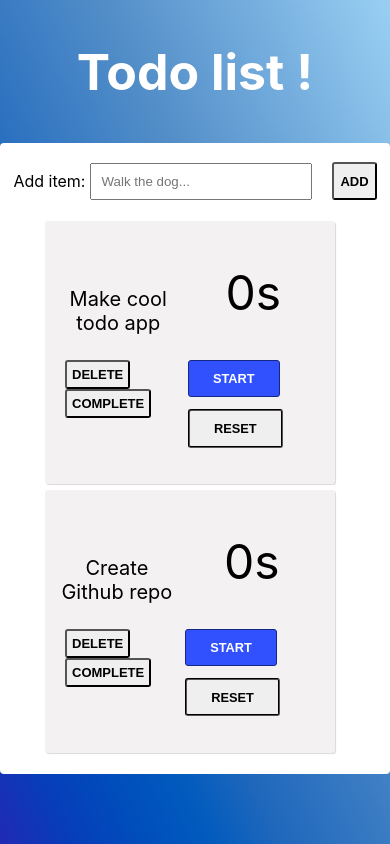
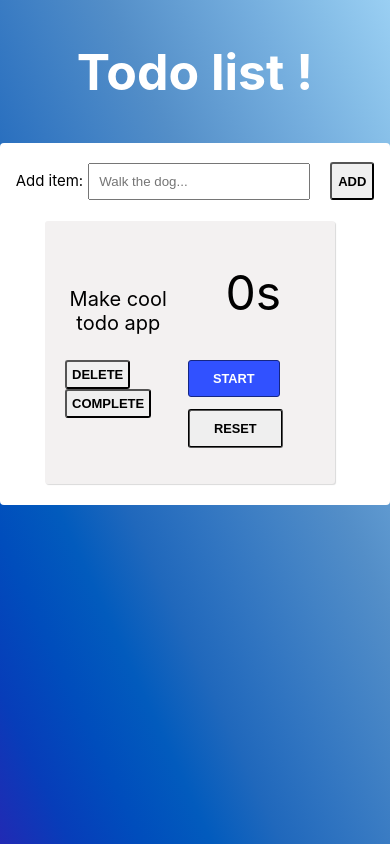
Before and after one commit to Altzack/Todo, a React (Create React App) app: page / in a window 390 px wide. Built offline with nearby package versions, Linux system fonts and the light colour scheme.

Commit message:
media query

```diff
--- a/src/TODO/App.css
+++ b/src/TODO/App.css
@@ -142,4 +142,5 @@ body {
 .formLabel {
   margin-right: 5px;
   margin-top: 18px;
+  font-size: 15px;
 }
--- a/src/TODO/App.js
+++ b/src/TODO/App.js
@@ -10,10 +10,6 @@ export default class App extends Component {
       todos: [
         {
           name: "Make cool todo app",
-          checked: false,
-        },
-        {
-          name: "Create Github repo",
           checked: false,
         },
       ],
```
